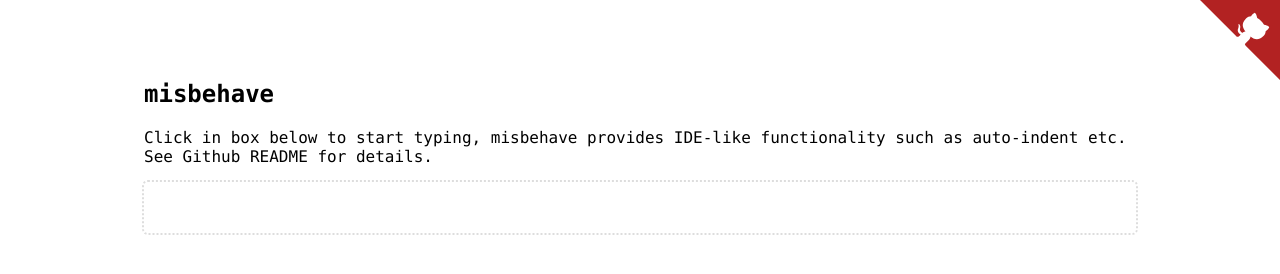
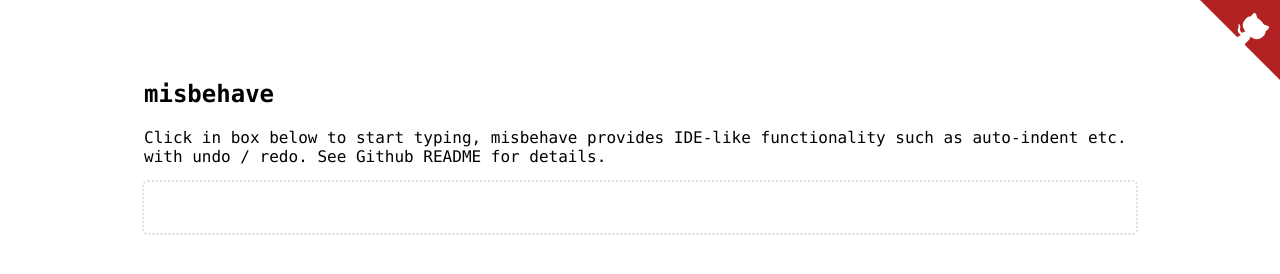
Before and after one commit to orbitbot/misbehave, a website: page example/index.html in a window 1280 px wide. Drawn offline with Linux system fonts and the light colour scheme.

Commit message:
Add additional info in package.json, publish 0.0.1

```diff
--- a/example/index.html
+++ b/example/index.html
@@ -60,7 +60,7 @@ code {
   <div class="container">
     <h2>misbehave</h2>
 
-    <p>Click in box below to start typing, misbehave provides IDE-like functionality such as auto-indent etc. See Github README for details.</p>
+    <p>Click in box below to start typing, misbehave provides IDE-like functionality such as auto-indent etc. with undo / redo. See Github README for details.</p>
 
     <pre id="pre"><code id="code" class="language-javascript" contenteditable="true" autocorrect="off" autocapitalize="off" spellcheck="false"></code></pre>
   </div>
```
Also changed, not shown: package.json (+21 -5 lines).
